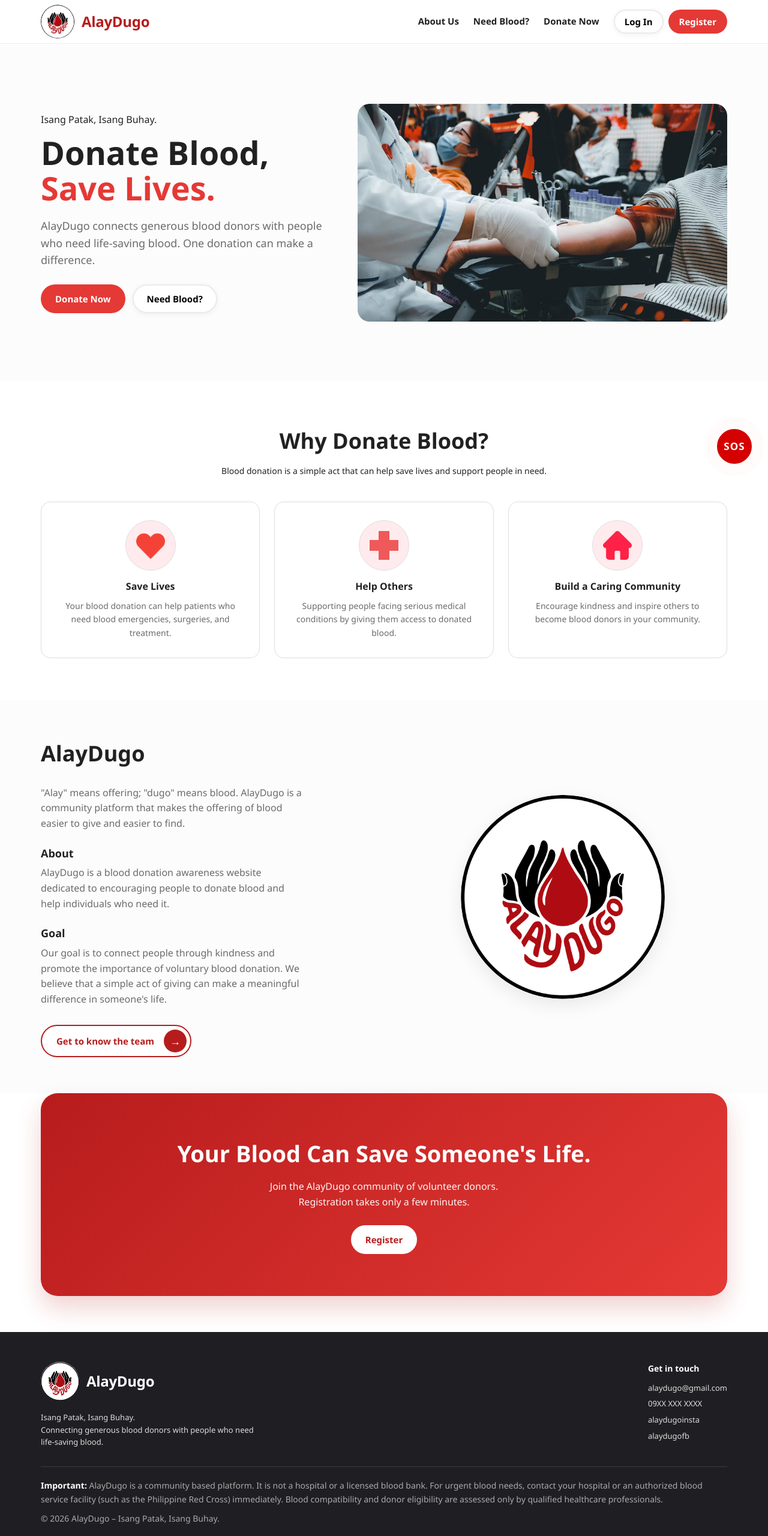
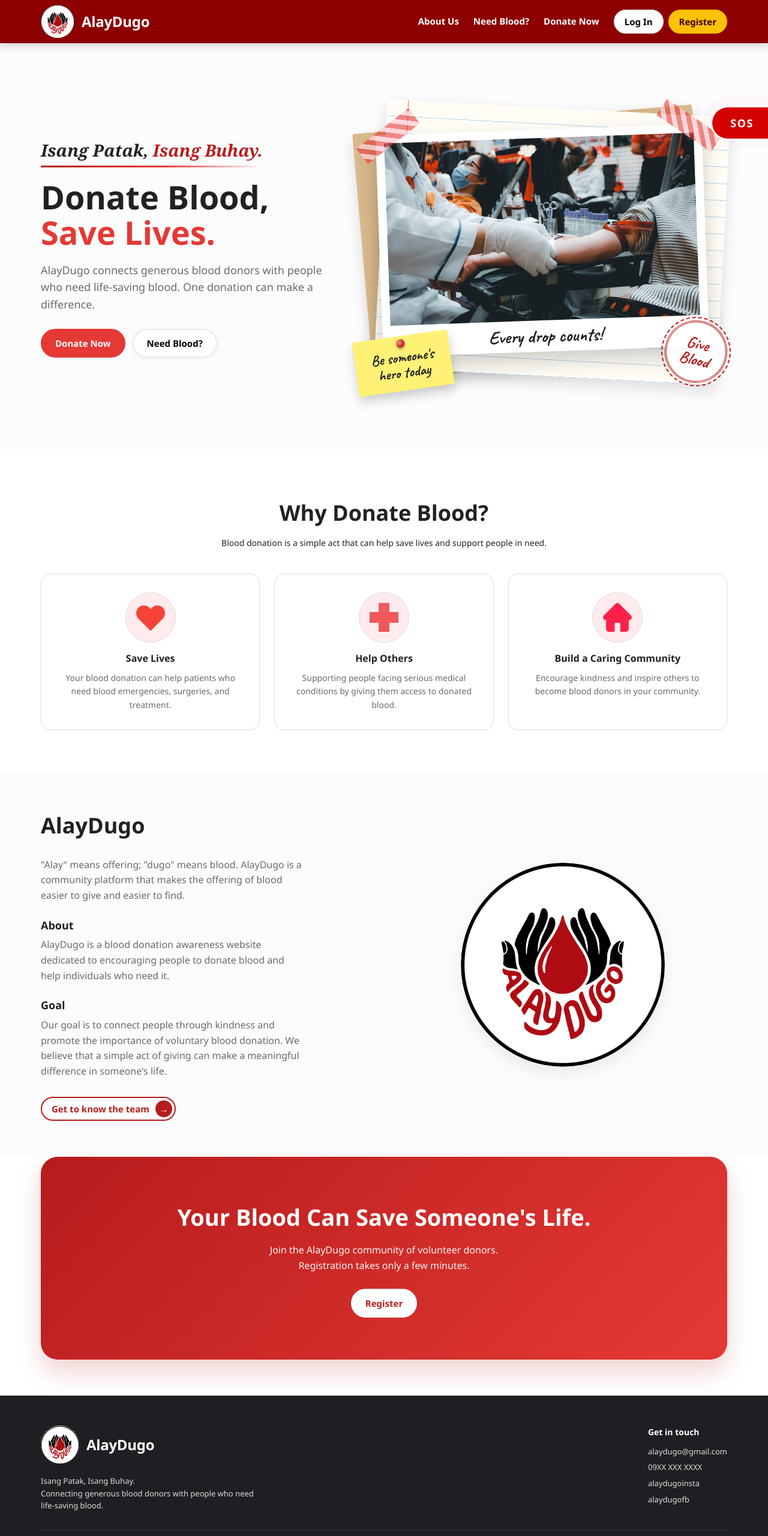
Before and after one commit to ienzogh/alaydugo, a plain HTML site: page index.html in a window 1280 px wide. Shown: the top 2560 px of the page at 60% size. Drawn offline with Linux system fonts and the light colour scheme.

Commit message:
very very big changes

```diff
--- a/about.html
+++ b/about.html
@@ -4,7 +4,7 @@
   <meta charset="UTF-8">
   <meta name="viewport" content="width=device-width, initial-scale=1.0">
   <title>About Us – AlayDugo</title>
-  <link rel="icon" type="image/png" href="icons/alay_dugologo.png">
+  <link rel="icon" type="image/png" href="icons/favicon-circle.png">
   <link rel="stylesheet" href="style.css">
 </head>
 <body>
--- a/index.html
+++ b/index.html
@@ -4,7 +4,8 @@
   <meta charset="UTF-8">
   <meta name="viewport" content="width=device-width, initial-scale=1.0">
   <title>AlayDugo – Isang Patak, Isang Buhay</title>
-  <link rel="icon" type="image/png" href="icons/alay_dugologo.png">
+  <link rel="icon" type="image/png" href="icons/favicon-circle.png">
+  <link rel="stylesheet" href="https://fonts.googleapis.com/css2?family=Caveat:wght@700&display=swap">
   <link rel="stylesheet" href="style.css">
 </head>
 <body>
@@ -28,7 +29,7 @@
   <section class="hero">
     <div class="container">
       <div>
-        <span class="tagline">Isang Patak, Isang Buhay.</span>
+        <span class="tagline">Isang Patak, <em>Isang Buhay.</em></span>
         <h1>Donate Blood, <span>Save Lives.</span></h1>
         <p>AlayDugo connects generous blood donors with people who need life-saving blood. One donation can make a difference.</p>
         <div class="hero-buttons">
@@ -36,8 +37,13 @@
           <a href="need_blood.html" class="btn btn-outline">Need Blood?</a>
         </div>
       </div>
-      <div class="hero-img">
-        <img src="icons/blood_donation.png" alt="Blood donation">
+      <div class="hero-img scrapbook">
+        <figure class="polaroid">
+          <img src="icons/blood_donation.png" alt="Blood donation">
+          <figcaption>Every drop counts!</figcaption>
+        </figure>
+        <p class="sticky-note">Be someone's hero today</p>
+        <span class="stamp">Give Blood</span>
       </div>
     </div>
   </section>
@@ -88,12 +94,12 @@
   </section>
 
   <!-- Call to action -->
-  <section class="cta-section">
+  <section class="cta-section" id="cta">
     <div class="container">
       <div class="cta">
         <h2>Your Blood Can Save Someone's Life.</h2>
         <p>Join the AlayDugo community of volunteer donors. Registration takes only a few minutes.</p>
-        <a href="auth.html#register" class="btn btn-white" id="cta-register">Register</a>
+        <a href="auth.html#register" class="btn btn-white">Register</a>
       </div>
     </div>
   </section>
--- a/js/need_blood.js
+++ b/js/need_blood.js
@@ -466,7 +466,11 @@
       tr.appendChild(th);
       TYPES.forEach(function (d) {
         var ok = GIVES_TO[d].indexOf(r) !== -1;
-        var td = el("td", ok ? "yes" : "no", ok ? "✅" : "❌");
+        var td = el("td", ok ? "yes" : "no");
+        var mark = el("img");
+        mark.src = ok ? "icons/check.png" : "icons/wrong.png";
+        mark.alt = ok ? "Yes" : "No";
+        td.appendChild(mark);
         td.setAttribute("aria-label", r + " can" + (ok ? "" : "not") + " receive from " + d);
         tr.appendChild(td);
       });
--- a/style.css
+++ b/style.css
@@ -26,12 +26,13 @@ a { color: inherit; text-decoration: none; }
 .btn-red:hover { background: var(--primary); }
 .btn-white { background: #fff; color: var(--primary); }
 /* "Get to know the team" button */
-.btn-team { display: inline-flex; align-items: center; gap: 16px; background: #fff; color: var(--primary); border: 2px solid var(--primary); padding: 6px 6px 6px 24px; }
-.btn-team span { display: grid; place-items: center; width: 38px; height: 38px; border-radius: 50%; background: var(--primary); color: #fff; font-size: 18px; transition: transform .2s, background .2s, color .2s; }
+.btn-team { display: inline-flex; align-items: center; gap: 10px; background: #fff; color: var(--primary); border: 2px solid var(--primary); border-radius: 999px; padding: 4px 4px 4px 16px; font-size: 15px; font-weight: 700; line-height: 1.2; }
+.btn-team span { display: grid; place-items: center; width: 28px; height: 28px; border-radius: 50%; background: var(--primary); color: #fff; font-size: 15px; transition: transform .2s, background .2s, color .2s; }
 .btn-team:hover { background: var(--primary); color: #fff; }
 .btn-team:hover span { background: #fff; color: var(--primary); transform: translateX(3px); }
-/* Home page tagline: plain text */
-.tagline { display: block; margin-bottom: 12px; }
+/* Home page tagline */
+.tagline { display: inline-block; margin-bottom: 20px; padding-bottom: 10px; font-family: Georgia, "Times New Roman", serif; font-style: italic; font-weight: 700; font-size: 28px; line-height: 1.3; background: linear-gradient(90deg, var(--primary), var(--secondary) 55%, transparent) left bottom / 100% 3px no-repeat; }
+.tagline em { color: var(--primary); }
 .btn-inquiry { display: block; width: 100%; margin-top: auto; background: #fff; color: var(--primary); border: 1px solid var(--primary); border-radius: 12px; padding: 12px; font-weight: 700; }
 .btn-inquiry:hover { background: var(--pink); box-shadow: none; }
 .btn[hidden] { display: none; }
@@ -42,26 +43,28 @@ a { color: inherit; text-decoration: none; }
 /* Navbar */
 .nav .btn.btn-login { background: #fff; color: #000; font-weight: 600; font-size: 15px; padding: 6px 16px; border: 2px solid #ebebeb; box-shadow: 0 2px 10px rgba(0,0,0,.06); }
 .nav .btn.btn-login:hover { background: #fff; color: #000; border-color: #ebebeb; transform: translateY(-2px); box-shadow: 0 8px 18px rgba(183, 28, 28, .2); }
-header { position: sticky; top: 0; background: rgba(255,255,255,.95); backdrop-filter: blur(6px); border-bottom: 1px solid #eee; z-index: 10; }
+header { position: sticky; top: 0; background: #8E0000; box-shadow: 0 4px 14px rgba(0,0,0,.18); z-index: 10; }
 .nav { display: flex; align-items: center; justify-content: space-between; height: var(--nav-h); }
-.brand { display: inline-flex; align-items: center; gap: 12px; color: var(--primary); font-size: 24px; font-weight: 800; letter-spacing: -0.3px; }
+.brand { display: inline-flex; align-items: center; gap: 12px; color: #fff; font-size: 24px; font-weight: 800; letter-spacing: -0.3px; }
 .brand-logo { position: relative; display: block; flex-shrink: 0; border-radius: 50%; overflow: hidden; }
 .brand-logo { width: 56px; height: 56px; }
 .brand-logo img { position: absolute; display: block; max-width: none; width: 209.84%; height: auto; left: -54.92%; top: -21.52%; }
 footer .brand-logo { width: 64px; height: 64px; }
 .nav ul { display: flex; align-items: center; gap: 24px; list-style: none; }
-.nav ul a { font-size: 15px; font-weight: 600; transition: color .2s; }
+.nav ul a { color: #fff; font-size: 15px; font-weight: 600; transition: color .2s; }
 .nav ul li:nth-last-child(2) { margin-right: -16px; }
-.nav ul a:hover { color: var(--secondary); }
+.nav ul a:hover { color: #FFCDD2; }
 .nav .btn { padding: 8px 18px; color: #fff; }
 .nav .btn:hover { color: #fff; }
-#menu-toggle { display: none; background: none; border: 0; font-size: 26px; cursor: pointer; color: var(--text); }
+.nav .btn.btn-red { background: #FFC107; color: #3E0000; border: 2px solid #FFC107; padding: 6px 16px; }
+.nav .btn.btn-red:hover { background: #FFD54F; color: #3E0000; border-color: #FFD54F; }
+#menu-toggle { display: none; background: none; border: 0; font-size: 26px; cursor: pointer; color: #fff; }
 footer .brand { color: #fff; }
 @media (max-width: 800px) {
   .brand { font-size: 20px; gap: 10px; }
   .brand-logo { width: 44px; height: 44px; }
   #menu-toggle { display: block; }
-  .nav ul { display: none; position: absolute; top: var(--nav-h); left: 0; right: 0; background: #fff; flex-direction: column; align-items: flex-start; padding: 16px 20px 20px; border-bottom: 1px solid #eee; }
+  .nav ul { display: none; position: absolute; top: var(--nav-h); left: 0; right: 0; background: #8E0000; flex-direction: column; align-items: flex-start; padding: 16px 20px 20px; box-shadow: 0 10px 18px rgba(0,0,0,.2); }
   .nav ul.open { display: flex; }
 }
 
@@ -96,20 +99,18 @@ footer .tag { margin-top: 10px; max-width: 360px; font-size: 13px; }
 .switch { position: relative; width: 52px; height: 30px; background: #cfd8dc; border-radius: 999px; flex-shrink: 0; transition: background .2s; }
 .switch::after { content: ""; position: absolute; top: 3px; left: 3px; width: 24px; height: 24px; border-radius: 50%; background: #fff; box-shadow: 0 1px 3px rgba(0,0,0,.3); transition: transform .2s; }
 .modal-box .consent { display: flex; font-weight: 400; margin: 6px 0 20px; }
-.toast { position: fixed; right: 24px; bottom: 104px; background: #263238; color: #fff; padding: 18px 28px; border-radius: 16px; font-size: 17px; z-index: 200; opacity: 0; transform: translateY(10px); transition: opacity .3s, transform .3s; }
+.toast { position: fixed; right: 24px; bottom: 24px; background: #263238; color: #fff; padding: 18px 28px; border-radius: 16px; font-size: 17px; z-index: 200; opacity: 0; transform: translateY(10px); transition: opacity .3s, transform .3s; }
 .toast.show { opacity: 1; transform: none; }
 
 /* Emergency SOS button and hotline list */
-.sos-btn { position: fixed; right: 24px; bottom: 24px; width: 64px; height: 64px; border-radius: 50%; border: 3px solid #fff; background: #d50000; color: #fff; font: inherit; font-weight: 900; font-size: 17px; letter-spacing: 1px; cursor: pointer; z-index: 90; box-shadow: 0 8px 22px rgba(213,0,0,.45); animation: sos-pulse 1.8s infinite; }
+.sos-btn { position: fixed; right: 0; top: 22vh; height: 58px; padding: 0 24px 0 30px; border: 3px solid #fff; border-right: 0; border-radius: 999px 0 0 999px; background: #d50000; color: #fff; font: inherit; font-weight: 900; font-size: 18px; letter-spacing: 1.5px; cursor: pointer; z-index: 90; box-shadow: 0 6px 18px rgba(213,0,0,.4); animation: sos-pulse 1.8s infinite; }
 .sos-btn:hover { background: var(--primary); }
-@keyframes sos-pulse { 0% { box-shadow: 0 0 0 0 rgba(213,0,0,.55); } 100% { box-shadow: 0 0 0 18px rgba(213,0,0,0); } }
+@keyframes sos-pulse { 0% { box-shadow: 0 0 0 0 rgba(213,0,0,.55); } 100% { box-shadow: 0 0 0 14px rgba(213,0,0,0); } }
 @media (prefers-reduced-motion: reduce) { .sos-btn { animation: none; } }
 .sos-list { display: flex; flex-direction: column; gap: 10px; margin-top: 16px; }
 .sos-list a { display: flex; justify-content: space-between; align-items: center; gap: 12px; background: var(--pink); border-radius: 12px; padding: 14px 16px; font-size: 14px; font-weight: 600; }
 .sos-list a:hover { background: #ffd9de; }
 .sos-list strong { color: var(--primary); font-size: 18px; white-space: nowrap; }
-/* leave room so the SOS button never covers the end of the footer */
-footer { padding-bottom: 100px !important; }
 
 /* Form fields */
 .req { color: var(--secondary); }
@@ -153,7 +154,19 @@ footer { padding-bottom: 100px !important; }
 .know-logo img { position: absolute; display: block; max-width: none; width: 209.84%; height: auto; left: -54.92%; top: -21.52%; }
 .hero { padding: 100px 0; background: #FCFCFD; }
 .hero .container { display: grid; grid-template-columns: 0.9fr 1.1fr; align-items: center; gap: 24px; }
-.hero-img img { width: 100%; height: auto; display: block; border-radius: 20px; }
+/* Hero picture: scrapbook page with a taped photo, sticky note and stamp */
+.scrapbook { position: relative; isolation: isolate; padding: 44px 36px 70px; font-family: "Caveat", "Segoe Print", "Bradley Hand", cursive; }
+.scrapbook::before { content: ""; position: absolute; inset: 26px 40px 46px 8px; z-index: -2; background: #d9b98c; border-radius: 4px; transform: rotate(-5deg); box-shadow: 0 10px 24px rgba(0,0,0,.14); }
+.scrapbook::after { content: ""; position: absolute; inset: 8px 6px 28px 38px; z-index: -1; background: linear-gradient(90deg, transparent 34px, #f2a7a7 34px 36px, transparent 36px), repeating-linear-gradient(#fffdf6 0 27px, #b9d3ea 27px 28px); border-radius: 4px; transform: rotate(3deg); box-shadow: 0 10px 24px rgba(0,0,0,.12); }
+.polaroid { position: relative; background: #fff; padding: 14px 14px 8px; transform: rotate(-2deg); box-shadow: 0 16px 34px rgba(0,0,0,.2); }
+.polaroid::before, .polaroid::after { content: ""; position: absolute; top: -14px; width: 110px; height: 32px; z-index: 1; background: repeating-linear-gradient(45deg, rgba(229,57,53,.6) 0 8px, rgba(255,205,210,.75) 8px 16px); }
+.polaroid::before { left: -34px; transform: rotate(-36deg); }
+.polaroid::after { right: -34px; transform: rotate(36deg); }
+.polaroid img { width: 100%; height: auto; display: block; }
+.polaroid figcaption { text-align: center; font-size: 30px; line-height: 1.2; padding-top: 8px; }
+.scrapbook .sticky-note { position: absolute; left: -4px; bottom: 6px; width: 160px; margin: 0; padding: 22px 14px 16px; background: #fff176; color: #212121; font-size: 24px; line-height: 1.1; text-align: center; transform: rotate(-8deg); box-shadow: 0 10px 18px rgba(0,0,0,.18); }
+.scrapbook .sticky-note::before { content: ""; position: absolute; top: 5px; left: 50%; width: 14px; height: 14px; margin-left: -7px; border-radius: 50%; background: radial-gradient(circle at 35% 35%, #ff8a80, #b71c1c 70%); box-shadow: 0 3px 4px rgba(0,0,0,.35); }
+.stamp { position: absolute; right: 0; bottom: 18px; width: 104px; height: 104px; display: grid; place-items: center; text-align: center; padding: 10px; border-radius: 50%; border: 3px double var(--primary); outline: 2px dashed var(--primary); outline-offset: 4px; background: rgba(255,255,255,.92); color: var(--primary); font-size: 27px; line-height: 1; transform: rotate(14deg); }
 .hero h1 { font-size: 54px; line-height: 1.1; font-weight: 800; }
 .hero h1 span { color: var(--secondary); display: block; }
 .hero p { color: var(--muted); margin-top: 18px; max-width: 480px; font-size: 18px; }
@@ -186,6 +199,11 @@ footer { padding-bottom: 100px !important; }
   .know-logo { width: 240px; height: 240px; }
   .hero .container { grid-template-columns: 1fr; }
   .hero { padding: 40px 0; }
+  .sos-btn { height: 44px; padding: 0 14px 0 20px; font-size: 14px; }
+  .scrapbook { padding: 34px 18px 100px; }
+  .polaroid figcaption { font-size: 24px; }
+  .scrapbook .sticky-note { width: 136px; bottom: 2px; padding: 20px 8px 10px; font-size: 18px; }
+  .stamp { width: 84px; height: 84px; font-size: 21px; }
   .hero h1 { font-size: 40px; }
   .cards { grid-template-columns: 1fr; }
   .cta h2 { font-size: 28px; }
@@ -364,6 +382,7 @@ footer { padding-bottom: 100px !important; }
 .fb-suggest li:hover, .fb-suggest li.on { background: var(--pink); color: var(--primary); }
 .fb-card.top { border: 2px solid var(--secondary); box-shadow: 0 10px 30px rgba(183,28,28,.14); }
 .fb-flag { display: inline-block; background: var(--primary); color: #fff; font-size: 12px; font-weight: 700; letter-spacing: .5px; padding: 3px 12px; border-radius: 999px; margin-bottom: 10px; }
+.cg-table td img { display: block; width: 22px; height: 22px; object-fit: contain; margin: 0 auto; }
 .cg-table td.yes { font-size: 14px; }
 .cg-table td.no { font-size: 14px; color: #aaa; font-weight: 500; }
 .fb-city .fb-city-btn { background: #fff; color: #000; border: 2px solid #ebebeb; box-shadow: 0 2px 10px rgba(0,0,0,.06); border-radius: 999px; padding: 10px 22px; font-weight: 600; font-size: 15px; white-space: nowrap; }
```
Also changed, not shown: auth.html (+1 -1 lines), donate.html (+1 -1 lines), js/script.js (+4 -4 lines), need_blood.html (+1 -3 lines), icons/check.png (added), icons/favicon-circle.png (added), icons/favicon.png (deleted), icons/wrong.png (added), 1 other file.
